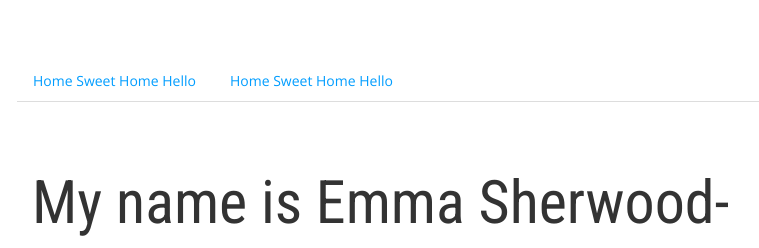
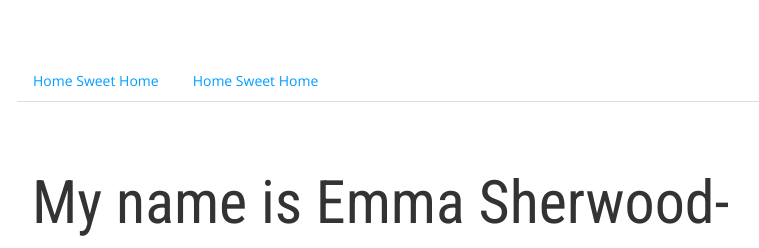
Before and after one commit to emmasf/jekyllparty, a Jekyll site: the page built from index.html, in a window 1280 px wide. Shown: the top 248 px of the page, without its empty margins (53-812 px from the left). Built offline with Jekyll 4.4.1, drawn with Linux system fonts in a browser that asks for light colours.

Commit message:
weird, but something is working

```diff
--- a/_layouts/default.html
+++ b/_layouts/default.html
@@ -29,7 +29,7 @@
 
     <ul class="nav nav-tabs">
       {% for post in site.pages %}
-      <li><a href="{{ post.url }}" title="{{ post.title }}">{{ post.title }} Hello </a></li>
+      <li><a href="{{ base.url }}{{ post.url }}" title="{{ post.title }}">{{ post.title }}</a></li>
       {% endfor %}
     </ul>
 
```
